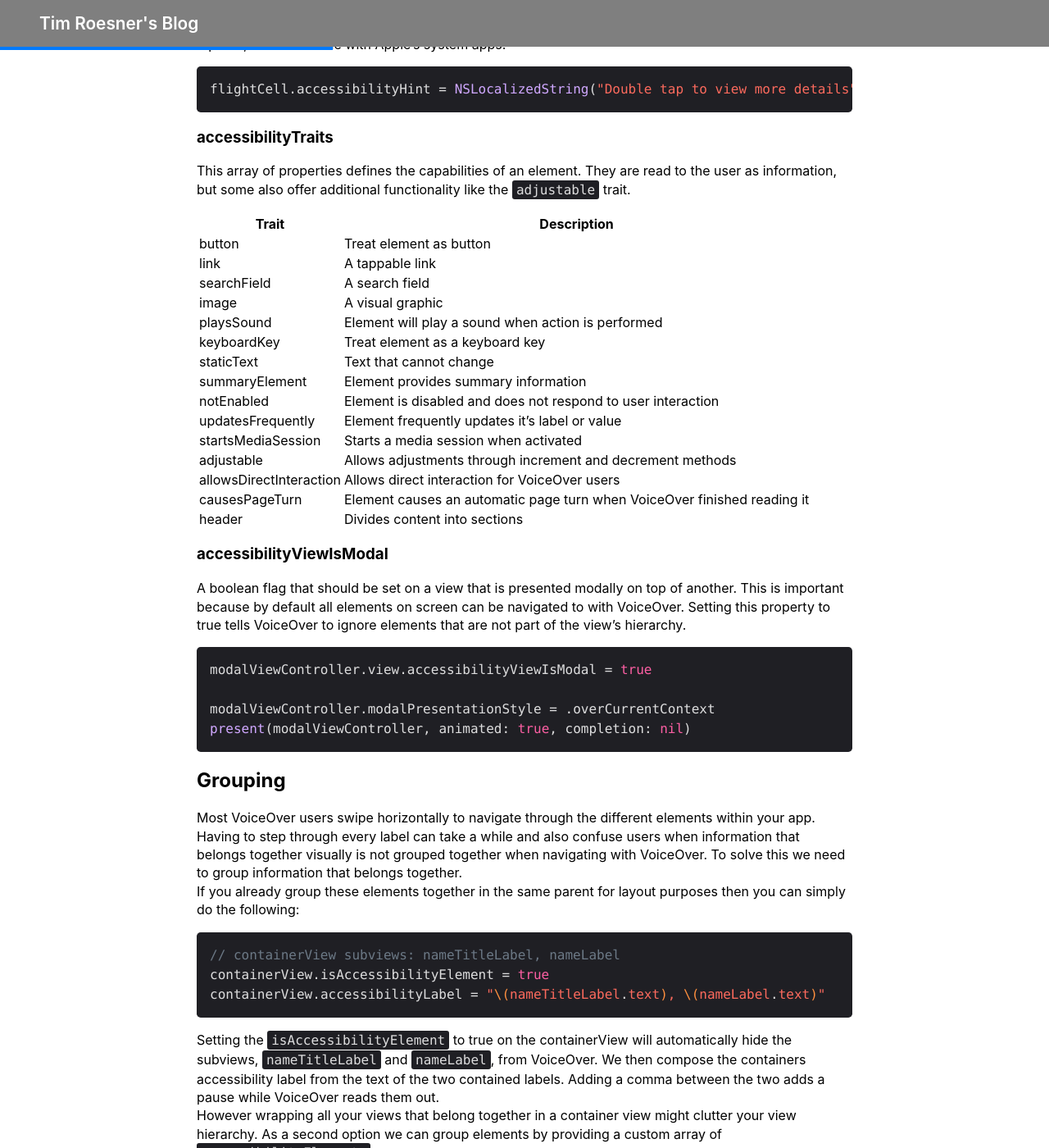
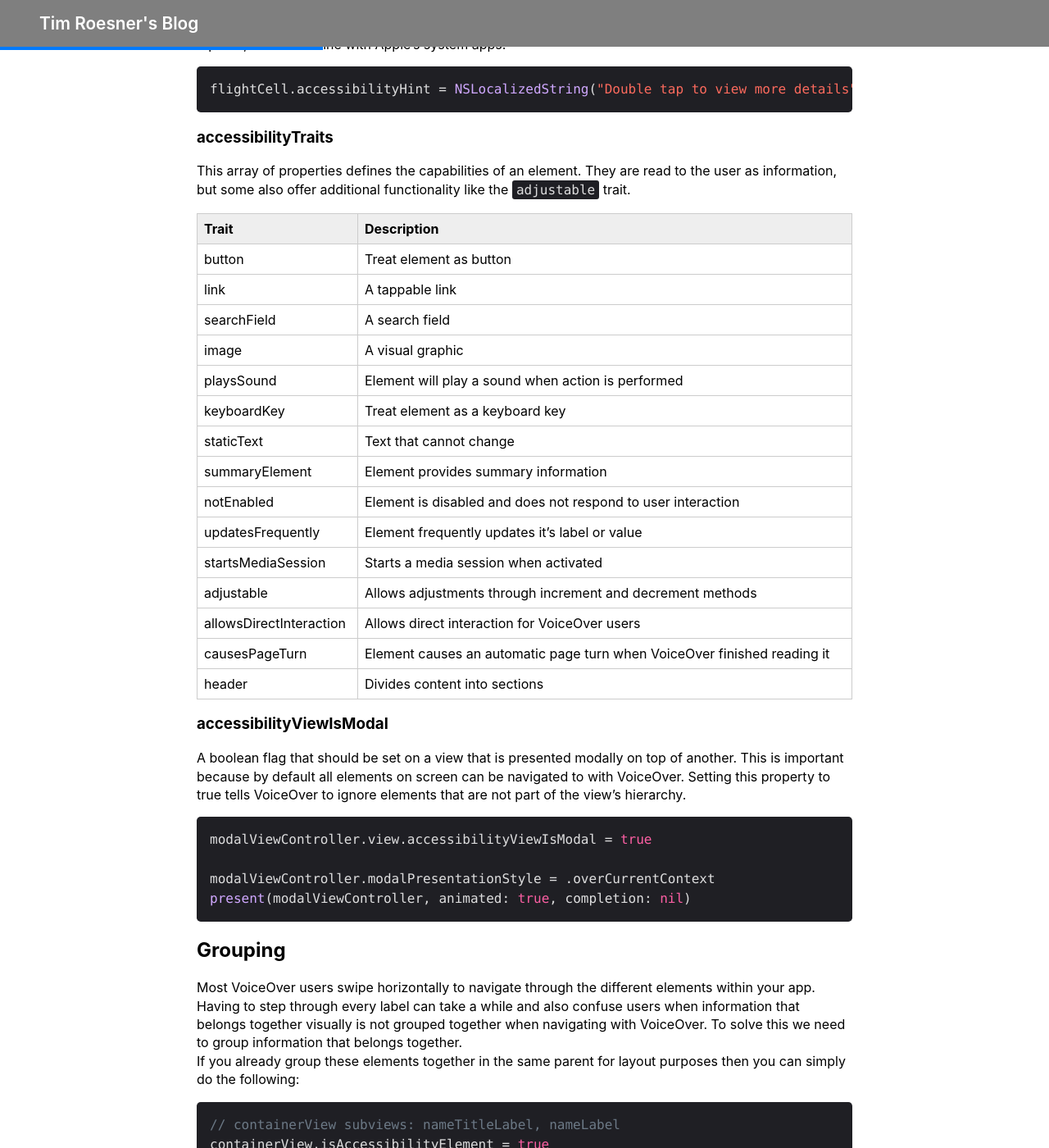
Before and after one commit to timroesner/Blog, a Jekyll site: the page built from _posts/2020-05-24-accessibility-best-practices.md, in a window 1280 px wide and 1400 px high, scrolled down 2081 px. Shown: the whole window at 82% size. Built offline with Jekyll 4.4.1, drawn with Linux system fonts in a browser that asks for light colours; nearby versions of some CDN libraries.

Commit message:
Add table styling

```diff
--- a/assets/css/index.css
+++ b/assets/css/index.css
@@ -31,6 +31,21 @@ blockquote {
   margin: 0;
   padding: 0.25em 0.75em;
   opacity: 0.75;
+}
+
+table {
+  border-collapse: collapse;
+  width: 100%;
+}
+
+td, th {
+  border: 1px solid #ccc;
+  text-align: left;
+  padding: 0.5em;
+}
+
+th {
+  background-color: #eee;
 }
 
 .comment {
```
